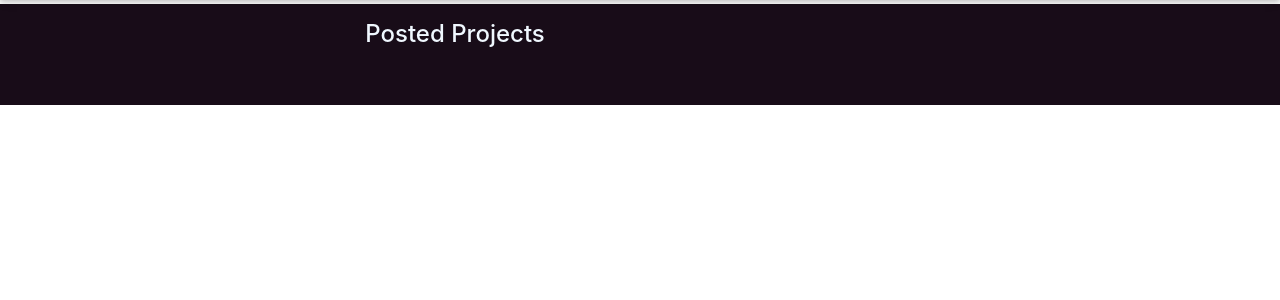
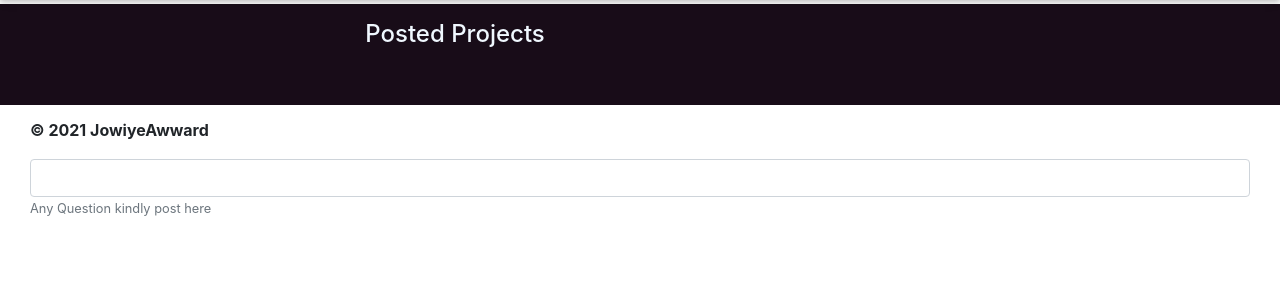
Before and after one commit to jwy951/jowiye_awwards, a Django app: page / in a window 1280 px wide. Shown: the part 56-356 px from the top of the page. Run offline with Django 3.2, Linux system fonts and the light colour scheme; the visitor is signed in with stand-in values (Sample User, id 1); data that the repository does not hold is empty; some libraries are stand-ins or nearby versions.

Commit message:
add question table

```diff
--- a/awardsapp/templates/index.html
+++ b/awardsapp/templates/index.html
@@ -40,4 +40,27 @@
         </div>
     </div>
 </section>
+<div class="container-fluid mt-3">
+    <div class="col-md-12">
+        <div class="footer-page">
+            <!-- <ul class="text-center" style="font-family: 'apercu',sans-serif;">
+                <li class="footer"><a class="contact" href="https://www.awwwards.com/contact-us/">Contact Us</a>
+                </li>
+                <li class="footer"><a class="faqs" href="https://www.awwwards.com/faqs/">F.A.G</a></li>
+                <li class="footer"><a class="cookies" href="https://www.awwwards.com/cookies-policy/">Cookies
+                        Policy</a></li>
+                <li class="footer"><a class="privacy" href="https://www.awwwards.com/privacy-policy/">Privacy
+                        Policy</a></li>
+                <li class="footer"><a class="terms" href="https://www.awwwards.com/terms/">Legal Terms</a></li>
+                <li class="footer"><a class="language" href="https://techcrunch.com/tag/language-support/">Language</a>
+                </li>
+            </ul> -->
+        </div>
+        <h6 class="copyright" style="font-size: 16px;"> <strong>© 2021 JowiyeAwward</strong><div class="form-group">
+          <label for=""></label>
+          <input type="email" class="form-control" name="" id="" aria-describedby="emailHelpId" placeholder="">
+          <small id="emailHelpId" class="form-text text-muted">Any Question kindly post here</small>
+        </div> </h6>
+    </div>
+</div>
 {% endblock %}
```
Also changed, not shown: awardsapp/templates/profile/profile.html (+1 -20 lines).
